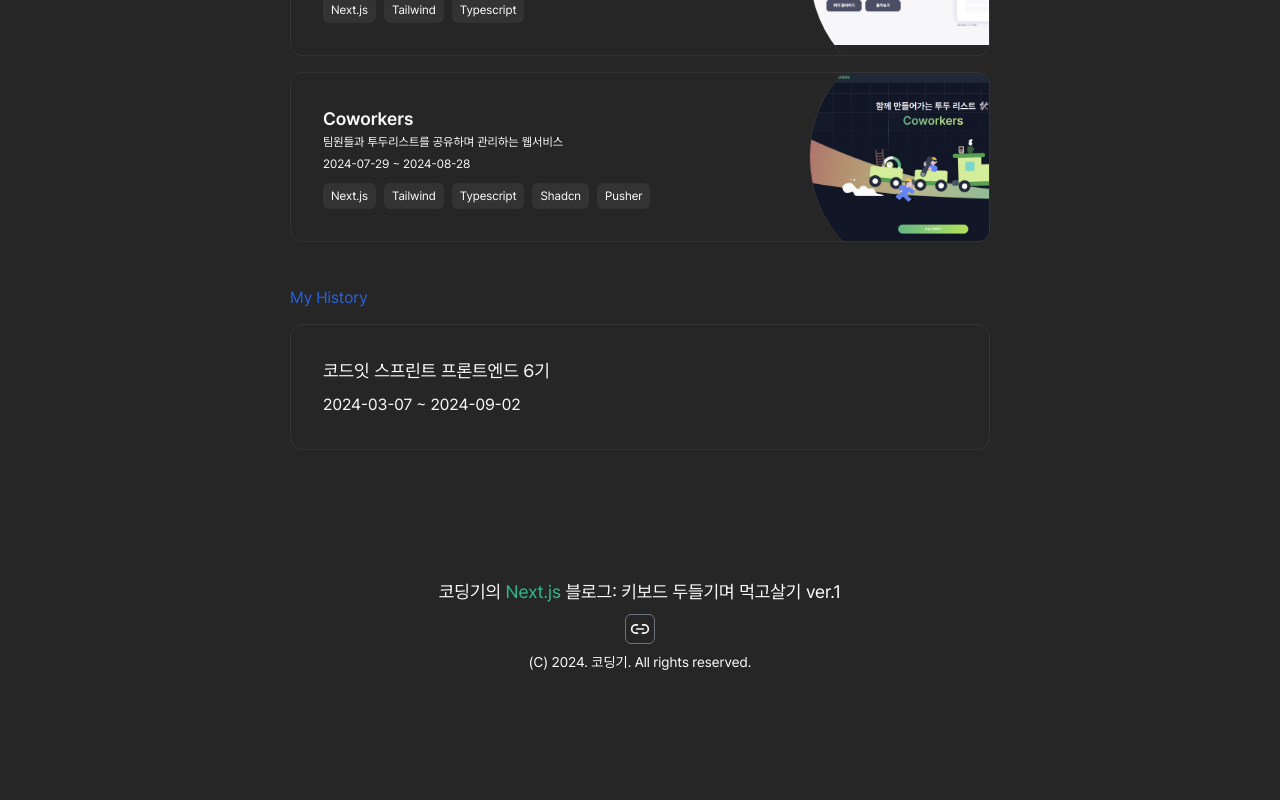
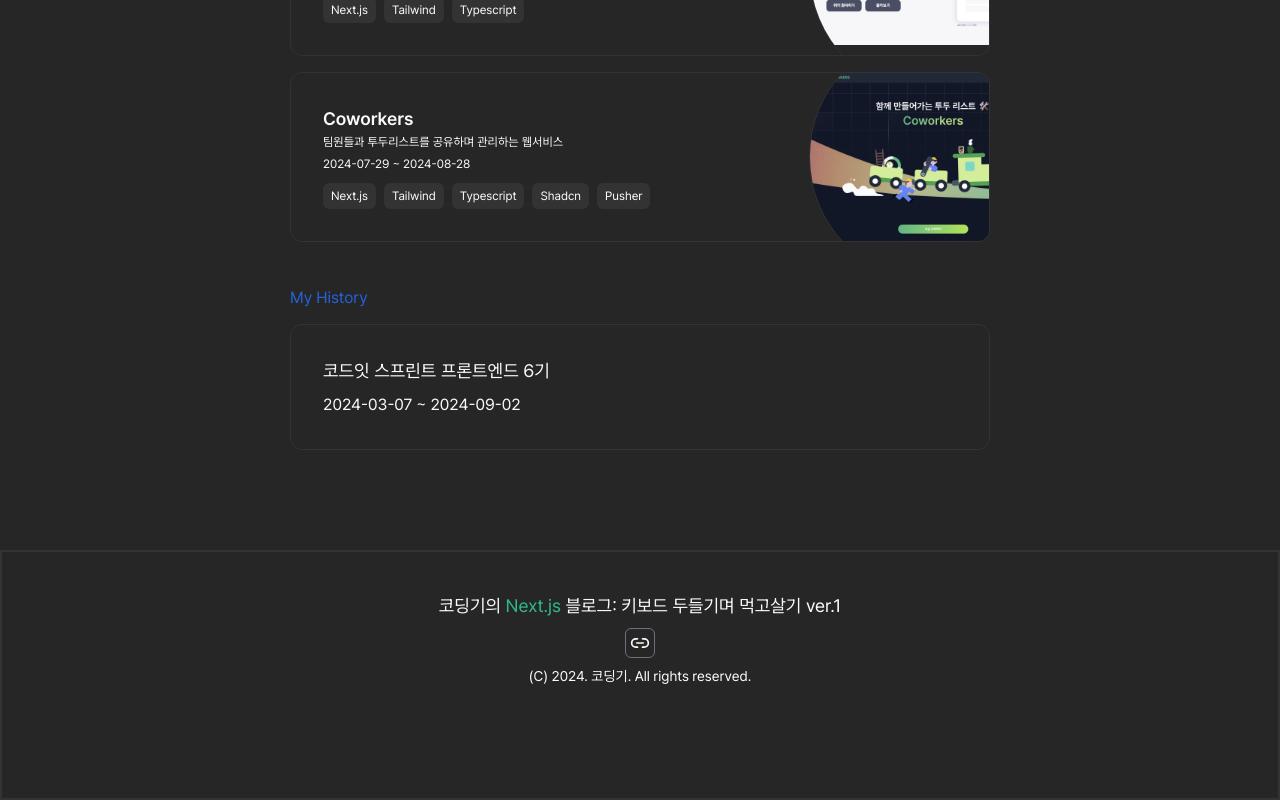
Before and after one commit to WooGi1020/keboard-hit-blog, a Next.js app: page /about in a window 1280 px wide. Shown: the part 1064-1864 px from the top of the page. Before the commit the page ends 1764 px from the top, so only its background shows below. Built offline with nearby package versions, Linux system fonts and the light colour scheme.

Commit message:
design: footer 높이 조정

```diff
--- a/src/components/footer/Footer.tsx
+++ b/src/components/footer/Footer.tsx
@@ -2,7 +2,7 @@ import FooterNav from "@/components/footer/FooterNav";
 
 function Footer() {
   return (
-    <footer className="w-full h-[150px] p-5 flex flex-col justify-center">
+    <footer className="w-full h-[250px] p-10 flex flex-col justify-start border-2 border-t-input">
       <div
         className="max-w-[982px] px-[16px] mx-auto w-full
       flex flex-col gap-2 items-center"
```
